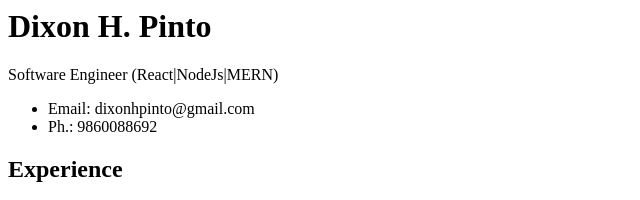
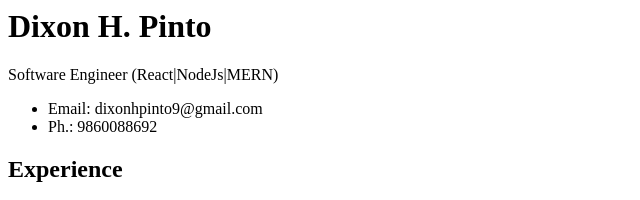
Before and after one commit to samhpinto/htmlResume, a plain HTML site: page index.html in a window 1280 px wide. Shown: the top 200 px of the page, 0-640 px from the left. Drawn offline with Linux system fonts and the light colour scheme.

Commit message:
Correct email address

```diff
--- a/index.html
+++ b/index.html
@@ -3,7 +3,7 @@
         <h1>Dixon H. Pinto</h1>
         <span>Software Engineer (React|NodeJs|MERN)</span>
         <ul>
-            <li>Email: dixonhpinto@gmail.com</li>
+            <li>Email: dixonhpinto9@gmail.com</li>
             <li>Ph.: 9860088692</li>
         </ul>
     </header>
```
